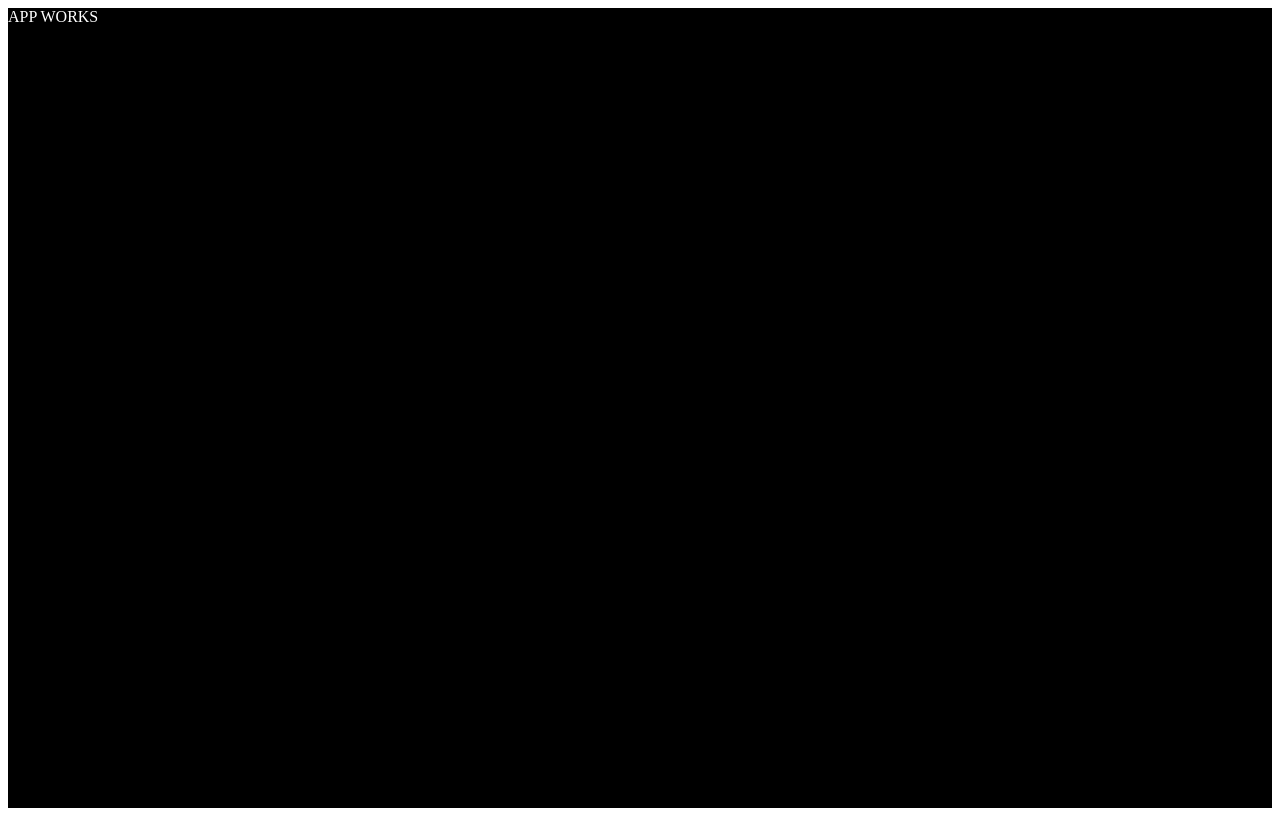
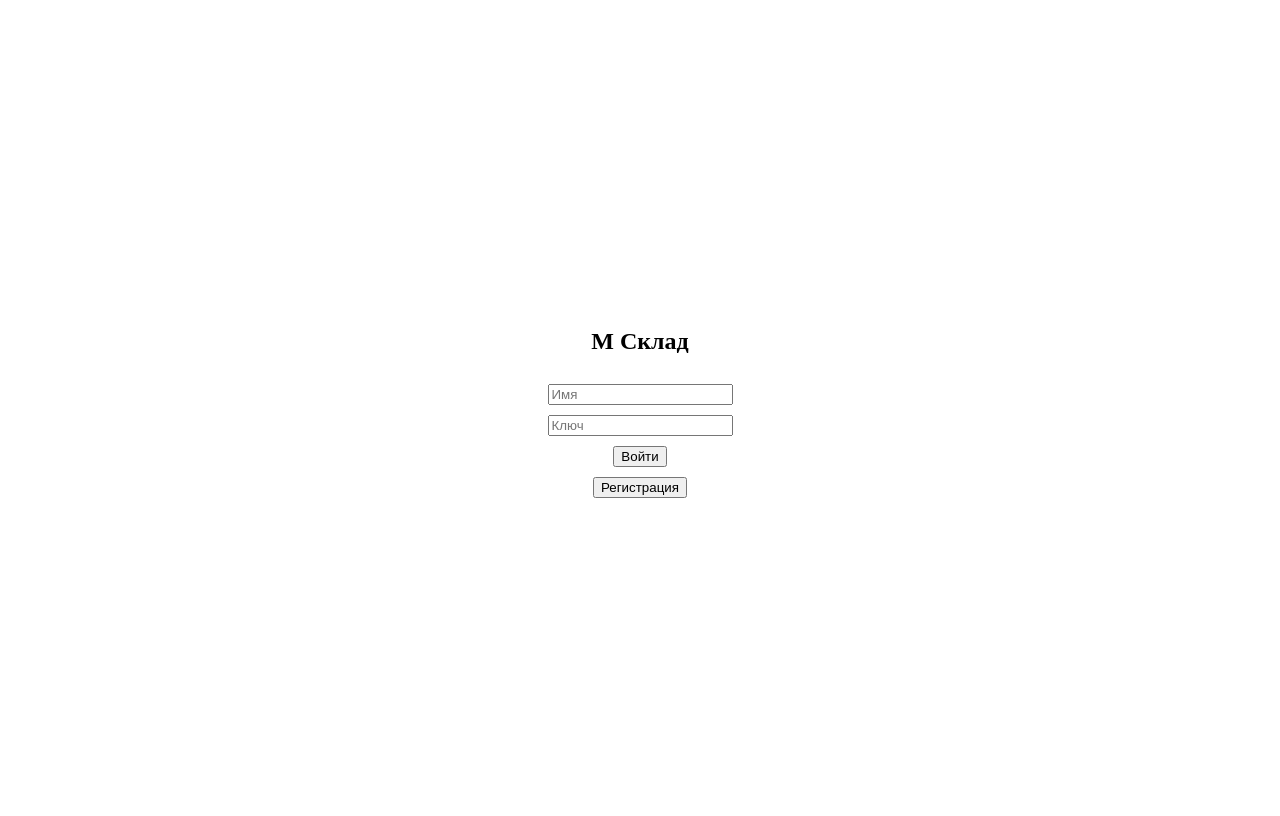
Before and after one commit to maxgogol228/Msklad, a React (Vite) app in the folder frontend/: page / in a window 1280 px wide. Built offline with nearby package versions, Linux system fonts and the light colour scheme.

Commit message:
Update App.jsx

```diff
--- a/frontend/src/App.jsx
+++ b/frontend/src/App.jsx
@@ -1,11 +1,63 @@
+import { useState } from "react";
+import Layout from "./layout/Layout";
+import API from "./api";
+
 export default function App() {
-  return (
-    <div style={{
-      background: "black",
-      color: "white",
-      height: "100vh"
-    }}>
-      APP WORKS
-    </div>
-  );
+  const [user, setUser] = useState(null);
+  const [form, setForm] = useState({ name: "", key: "" });
+  const [error, setError] = useState("");
+
+  const login = async () => {
+    try {
+      const res = await API.post("/auth/login", form);
+      setUser(res.data);
+    } catch (e) {
+      setError("Ошибка входа");
+    }
+  };
+
+  const register = async () => {
+    try {
+      await API.post("/auth/register", form);
+      setError("Заявка отправлена (ждёт подтверждения)");
+    } catch {
+      setError("Ошибка регистрации");
+    }
+  };
+
+  if (!user) {
+    return (
+      <div style={styles.login}>
+        <h2>М Склад</h2>
+
+        <input
+          placeholder="Имя"
+          onChange={e => setForm({ ...form, name: e.target.value })}
+        />
+        <input
+          placeholder="Ключ"
+          type="password"
+          onChange={e => setForm({ ...form, key: e.target.value })}
+        />
+
+        <button onClick={login}>Войти</button>
+        <button onClick={register}>Регистрация</button>
+
+        <div>{error}</div>
+      </div>
+    );
+  }
+
+  return <Layout user={user} />;
 }
+
+const styles = {
+  login: {
+    height: "100vh",
+    display: "flex",
+    flexDirection: "column",
+    gap: 10,
+    justifyContent: "center",
+    alignItems: "center"
+  }
+};
```
